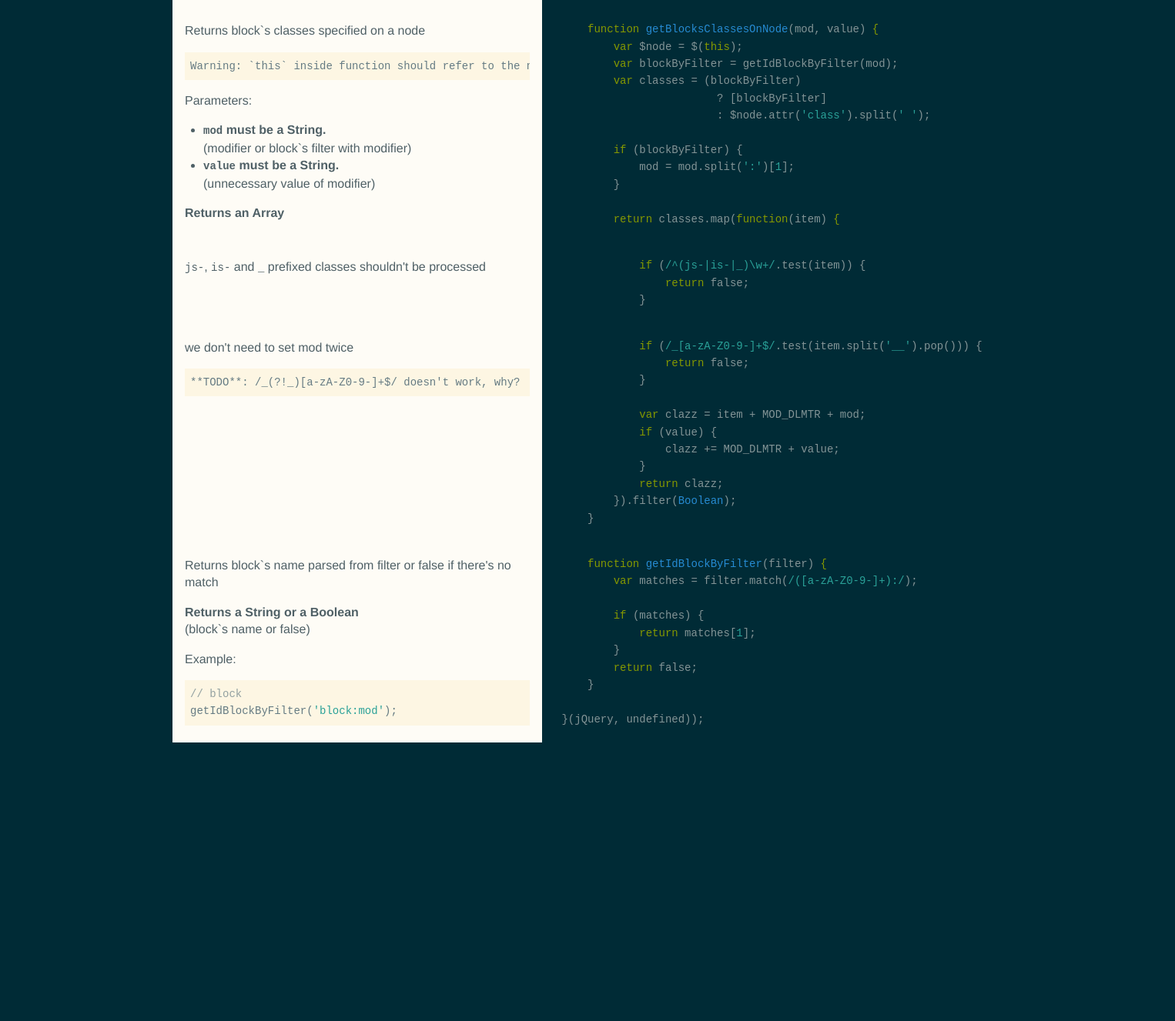
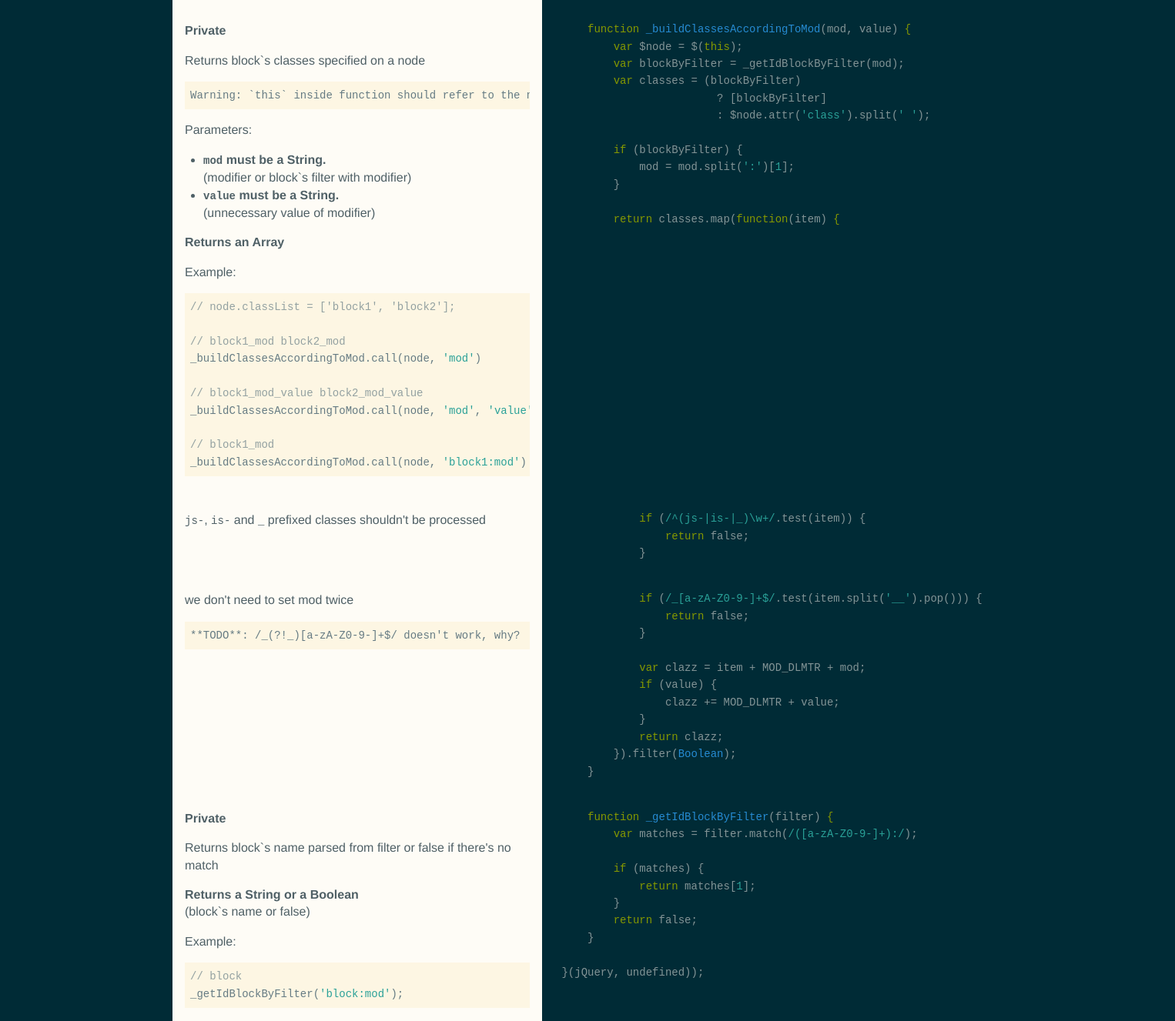
Before and after one commit to vitkarpov/jquery.bem, a plain HTML site: page jquery.bem.js.html in a window 1280 px wide. Shown: the part 1428-2755 px from the top of the page at 77% size, 1526 px wide, since content can reach past the window. Before the commit the page ends 2393 px from the top, so only its background shows below. Drawn offline with Linux system fonts and the light colour scheme.

Commit message:
Generated documentation for 6da3d8ae9d1719e570b5c5ce61704784a4b62e8c

```diff
--- a/jquery.bem.js.html
+++ b/jquery.bem.js.html
@@ -26,7 +26,7 @@
 
         <div class="comments doc-section">
           <div class="wrapper"><p><span class='doc-section-header'>
- &copy; Viktor Karpov <a href="&#x6d;&#97;&#x69;&#108;&#116;&#x6f;&#x3a;&#x76;&#x69;&#107;&#x74;&#111;&#x72;&#x2e;&#x73;&#46;&#x6b;&#97;&#114;&#x70;&#111;&#x76;&#x40;&#x67;&#109;&#x61;&#105;&#x6c;&#46;&#x63;&#111;&#109;">&#x76;&#x69;&#107;&#x74;&#111;&#x72;&#x2e;&#x73;&#46;&#x6b;&#97;&#114;&#x70;&#111;&#x76;&#x40;&#x67;&#109;&#x61;&#105;&#x6c;&#46;&#x63;&#111;&#109;</a>
+ &copy; Viktor Karpov <a href="&#x6d;&#x61;&#105;&#x6c;&#x74;&#x6f;&#x3a;&#118;&#105;&#x6b;&#x74;&#x6f;&#114;&#x2e;&#x73;&#x2e;&#107;&#97;&#114;&#112;&#111;&#x76;&#64;&#103;&#109;&#x61;&#x69;&#x6c;&#x2e;&#x63;&#x6f;&#x6d;">&#118;&#105;&#x6b;&#x74;&#x6f;&#114;&#x2e;&#x73;&#x2e;&#107;&#97;&#114;&#112;&#111;&#x76;&#64;&#103;&#109;&#x61;&#x69;&#x6c;&#x2e;&#x63;&#x6f;&#x6d;</a>
 </span></p>
 <h1 id="source-code-with-comments"><a href="#source-code-with-comments" class="anchor"></a>Source code with comments</h1></div>
         </div>
@@ -71,7 +71,7 @@
 
         <div class="code"><div class="wrapper">    $.fn.setMod = <span class="hljs-function"><span class="hljs-keyword">function</span><span class="hljs-params">(mod, value)</span> {</span>
         <span class="hljs-keyword">return</span> <span class="hljs-keyword">this</span>.each(<span class="hljs-function"><span class="hljs-keyword">function</span><span class="hljs-params">()</span> {</span>
-            $(<span class="hljs-keyword">this</span>).addClass(getBlocksClassesOnNode.call(<span class="hljs-keyword">this</span>, mod, value).join(<span class="hljs-string">' '</span>));
+            $(<span class="hljs-keyword">this</span>).addClass(_buildClassesAccordingToMod.call(<span class="hljs-keyword">this</span>, mod, value).join(<span class="hljs-string">' '</span>));
         });
     }
 </div></div>
@@ -94,7 +94,7 @@
 
         <div class="code"><div class="wrapper">    $.fn.delMod = <span class="hljs-function"><span class="hljs-keyword">function</span><span class="hljs-params">(mod, value)</span> {</span>
         <span class="hljs-keyword">return</span> <span class="hljs-keyword">this</span>.each(<span class="hljs-function"><span class="hljs-keyword">function</span><span class="hljs-params">()</span> {</span>
-            $(<span class="hljs-keyword">this</span>).removeClass(getBlocksClassesOnNode.call(<span class="hljs-keyword">this</span>, mod, value).join(<span class="hljs-string">' '</span>));
+            $(<span class="hljs-keyword">this</span>).removeClass(_buildClassesAccordingToMod.call(<span class="hljs-keyword">this</span>, mod, value).join(<span class="hljs-string">' '</span>));
         });
     }
 </div></div>
@@ -104,7 +104,7 @@
       <div class="segment">
 
         <div class="comments doc-section">
-          <div class="wrapper"><p>Check modifier`s presence for the first element in collection</p>
+          <div class="wrapper"><p>Checks modifier`s presence for the first element in collection</p>
 <p>Parameters:</p>
 <ul>
 <li><strong><code>mod</code> must be a String.</strong><br/>(modifier or block`s filter with modifier)</li>
@@ -116,7 +116,7 @@
 
 
         <div class="code"><div class="wrapper">    $.fn.hasMod = <span class="hljs-function"><span class="hljs-keyword">function</span><span class="hljs-params">(mod, value)</span> {</span>
-        <span class="hljs-keyword">return</span> <span class="hljs-keyword">this</span>.hasClass(getBlocksClassesOnNode.call(<span class="hljs-keyword">this</span>, mod, value).join(<span class="hljs-string">''</span>));
+        <span class="hljs-keyword">return</span> <span class="hljs-keyword">this</span>.hasClass(_buildClassesAccordingToMod.call(<span class="hljs-keyword">this</span>, mod, value).join(<span class="hljs-string">''</span>));
     }
 </div></div>
 
@@ -153,8 +153,11 @@
 
       <div class="segment">
 
-        <div class="comments doc-section">
-          <div class="wrapper"><p>Returns block`s classes specified on a node</p>
+        <div class="comments doc-section doc-section-private">
+          <div class="wrapper"><p><span class='doc-section-header'>
+Private
+</span></p>
+<p>Returns block`s classes specified on a node</p>
 <pre><code class="lang-md">Warning: `this` inside function should refer to the node
 </code></pre>
 <p>Parameters:</p>
@@ -163,13 +166,24 @@
 <li><strong><code>value</code> must be a String.</strong><br/>(unnecessary value of modifier)</li>
 </ul>
 <p><strong>Returns an Array</strong></p>
-</div>
+<p>Example:</p>
+<pre><code><span class="hljs-comment">// node.classList = ['block1', 'block2'];</span>
+
+<span class="hljs-comment">// block1_mod block2_mod</span>
+_buildClassesAccordingToMod.call(node, <span class="hljs-string">'mod'</span>)
+
+<span class="hljs-comment">// block1_mod_value block2_mod_value</span>
+_buildClassesAccordingToMod.call(node, <span class="hljs-string">'mod'</span>, <span class="hljs-string">'value'</span>)
+
+<span class="hljs-comment">// block1_mod</span>
+_buildClassesAccordingToMod.call(node, <span class="hljs-string">'block1:mod'</span>)
+</code></pre></div>
         </div>
 
 
-        <div class="code"><div class="wrapper">    <span class="hljs-function"><span class="hljs-keyword">function</span> <span class="hljs-title">getBlocksClassesOnNode</span><span class="hljs-params">(mod, value)</span> {</span>
+        <div class="code"><div class="wrapper">    <span class="hljs-function"><span class="hljs-keyword">function</span> <span class="hljs-title">_buildClassesAccordingToMod</span><span class="hljs-params">(mod, value)</span> {</span>
         <span class="hljs-keyword">var</span> $node = $(<span class="hljs-keyword">this</span>);
-        <span class="hljs-keyword">var</span> blockByFilter = getIdBlockByFilter(mod);
+        <span class="hljs-keyword">var</span> blockByFilter = _getIdBlockByFilter(mod);
         <span class="hljs-keyword">var</span> classes = (blockByFilter)
                         ? [blockByFilter]
                         : $node.attr(<span class="hljs-string">'class'</span>).split(<span class="hljs-string">' '</span>);
@@ -224,19 +238,22 @@
 
       <div class="segment">
 
-        <div class="comments doc-section">
-          <div class="wrapper"><p>Returns block`s name parsed from filter
+        <div class="comments doc-section doc-section-private">
+          <div class="wrapper"><p><span class='doc-section-header'>
+Private
+</span></p>
+<p>Returns block`s name parsed from filter
 or false if there&#39;s no match</p>
 <p><strong>Returns a String or a Boolean</strong><br/>(block`s name or false)</p>
 <p>Example:</p>
 <pre><code class="lang-js"><span class="hljs-comment">// block</span>
-getIdBlockByFilter(<span class="hljs-string">'block:mod'</span>);
+_getIdBlockByFilter(<span class="hljs-string">'block:mod'</span>);
 </code></pre>
 </div>
         </div>
 
 
-        <div class="code"><div class="wrapper">    <span class="hljs-function"><span class="hljs-keyword">function</span> <span class="hljs-title">getIdBlockByFilter</span><span class="hljs-params">(filter)</span> {</span>
+        <div class="code"><div class="wrapper">    <span class="hljs-function"><span class="hljs-keyword">function</span> <span class="hljs-title">_getIdBlockByFilter</span><span class="hljs-params">(filter)</span> {</span>
         <span class="hljs-keyword">var</span> matches = filter.match(<span class="hljs-regexp">/([a-zA-Z0-9-]+):/</span>);
 
         <span class="hljs-keyword">if</span> (matches) {
```
